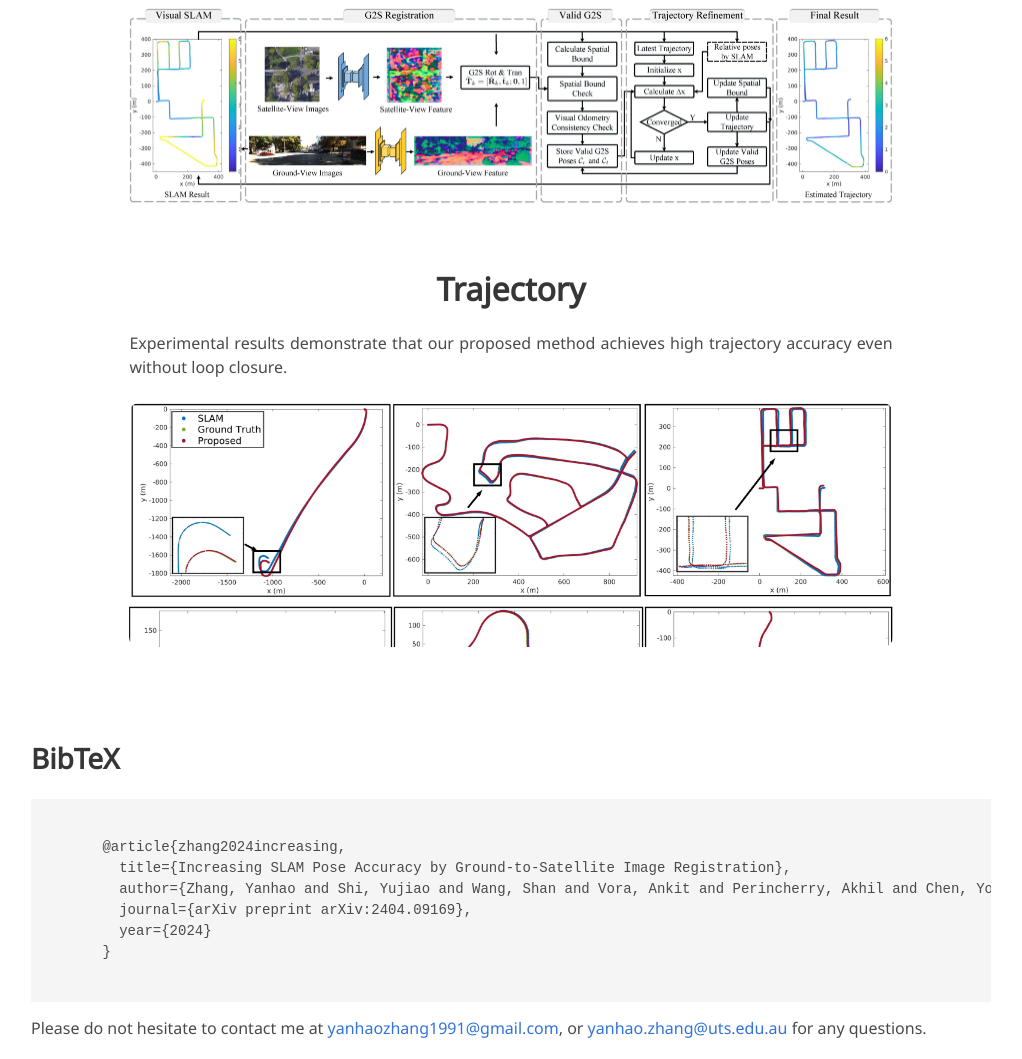
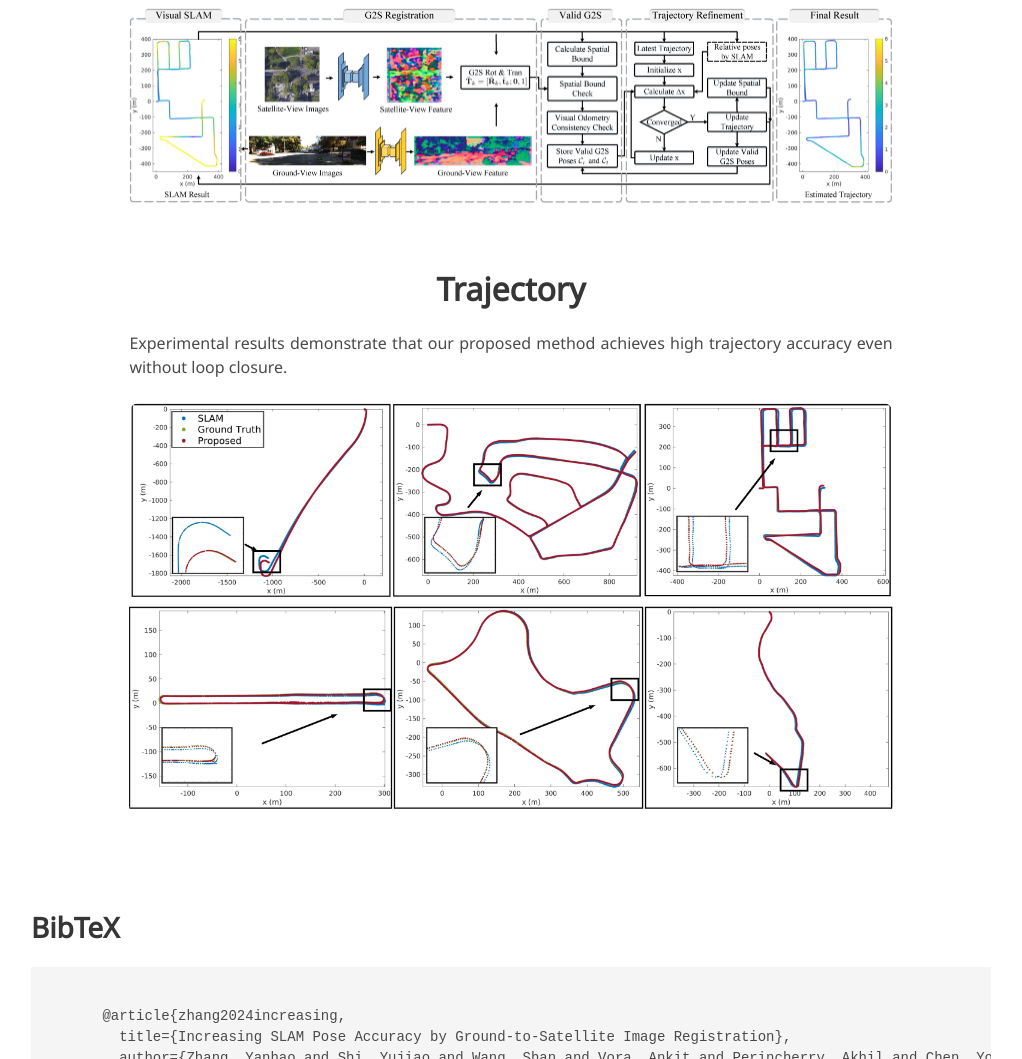
Before and after one commit to YanhaoZhang/G2S-SLAM-Webpage, a plain HTML site: page index.html in a window 1280 px wide. Shown: the part 1056-2115 px from the top of the page, without its empty margins (129-1151 px from the left). Drawn offline with nearby package versions, Linux system fonts and the light colour scheme; some icons are missing; a web font is replaced by a local one.

Commit message:
img display

```diff
--- a/index.html
+++ b/index.html
@@ -103,7 +103,7 @@
               </span>
               <!-- Poster Link. -->
               <span class="link-block">
-                <a href="https://YanhaoZhang.github.io/megane/static/images/ICRA2024_poster.pdf"
+                <a href="https://YanhaoZhang.github.io/G2S-SLAM-Webpage/static/images/ICRA2024_poster.pdf"
                    class="external-link button is-normal is-rounded is-dark">
                   <span class="icon">
                       <i class="fas fa-file-alt"></i>
@@ -170,7 +170,7 @@
     <!--/ Abstract. -->
 
 
-    <div class="columns is-centered has-text-centered">
+    <!-- <div class="columns is-centered has-text-centered">
       <div class="column is-four-fifths">
         <h2 class="title is-3">Trajectory</h2>
         <div class="content has-text-justified">
@@ -183,7 +183,25 @@
         </div>
       </div>
     </div>
+  </div> -->
+
+  <div class="columns is-centered has-text-centered">
+    <div class="column is-four-fifths">
+      <h2 class="title is-3">Trajectory</h2>
+      <div class="content has-text-justified">
+        <p>
+          Experimental results demonstrate that our proposed method achieves high trajectory accuracy even without loop closure.
+        </p>
+      </div>
+      <div class="publication-image">
+        <img src="./static/images/trajectory_6.jpg" alt="Teaser" class="img-full">
+      </div>
+    </div>
   </div>
+
+
+
+
 </section>
 
 
--- a/static/css/index.css
+++ b/static/css/index.css
@@ -6,6 +6,12 @@ body {
 .footer .icon-link {
     font-size: 25px;
     color: #000;
+}
+
+.img-full {
+  width: 100%;
+  height: auto;
+  object-fit: contain; /* 保证图片完整显示 */
 }
 
 .link-block a {
@@ -107,6 +113,16 @@ body {
     height: 100%;
 }
 
+
+
+.publication-image {
+  position: relative;
+  width: 100%;
+  height: auto; /* 设置高度为自动 */
+  overflow: hidden;
+  border-radius: 10px !important;
+}
+
 .publication-body img {
 }
 
```
